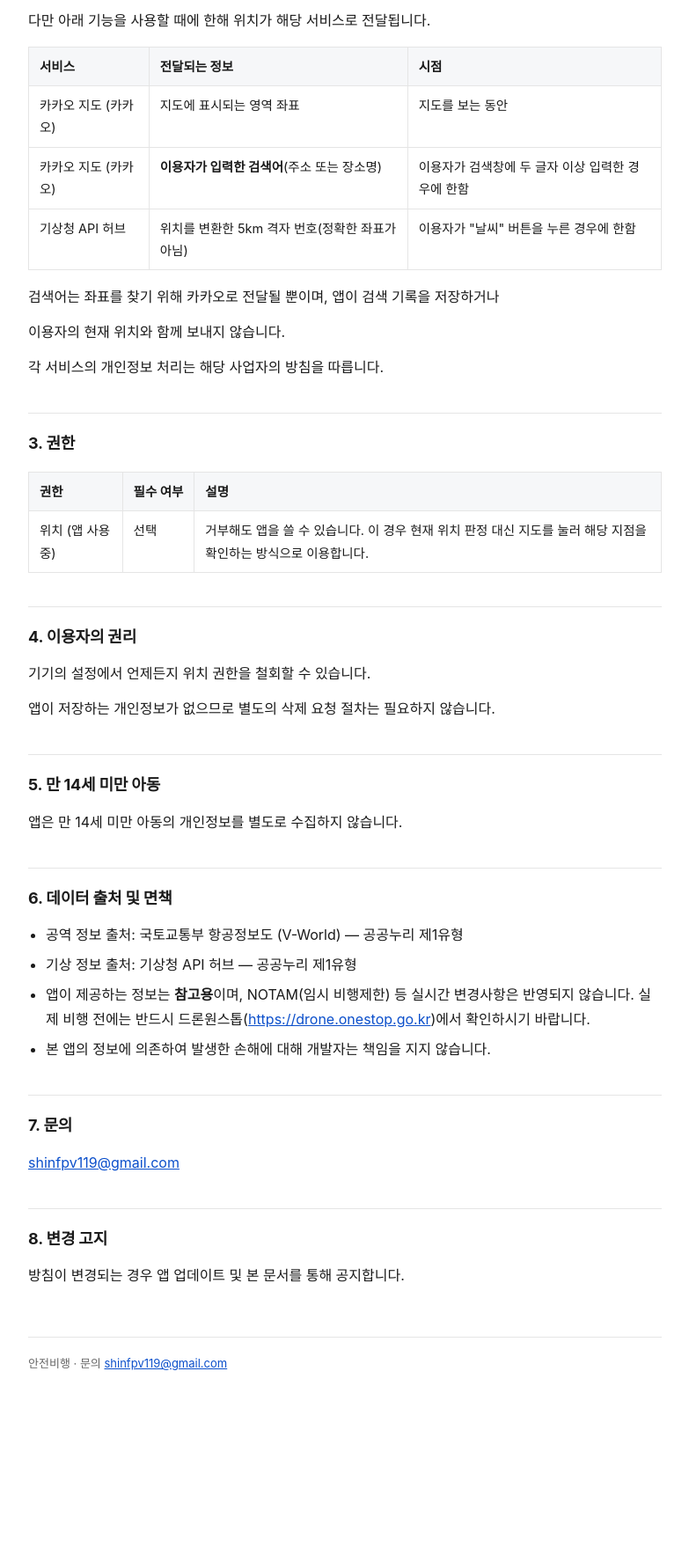
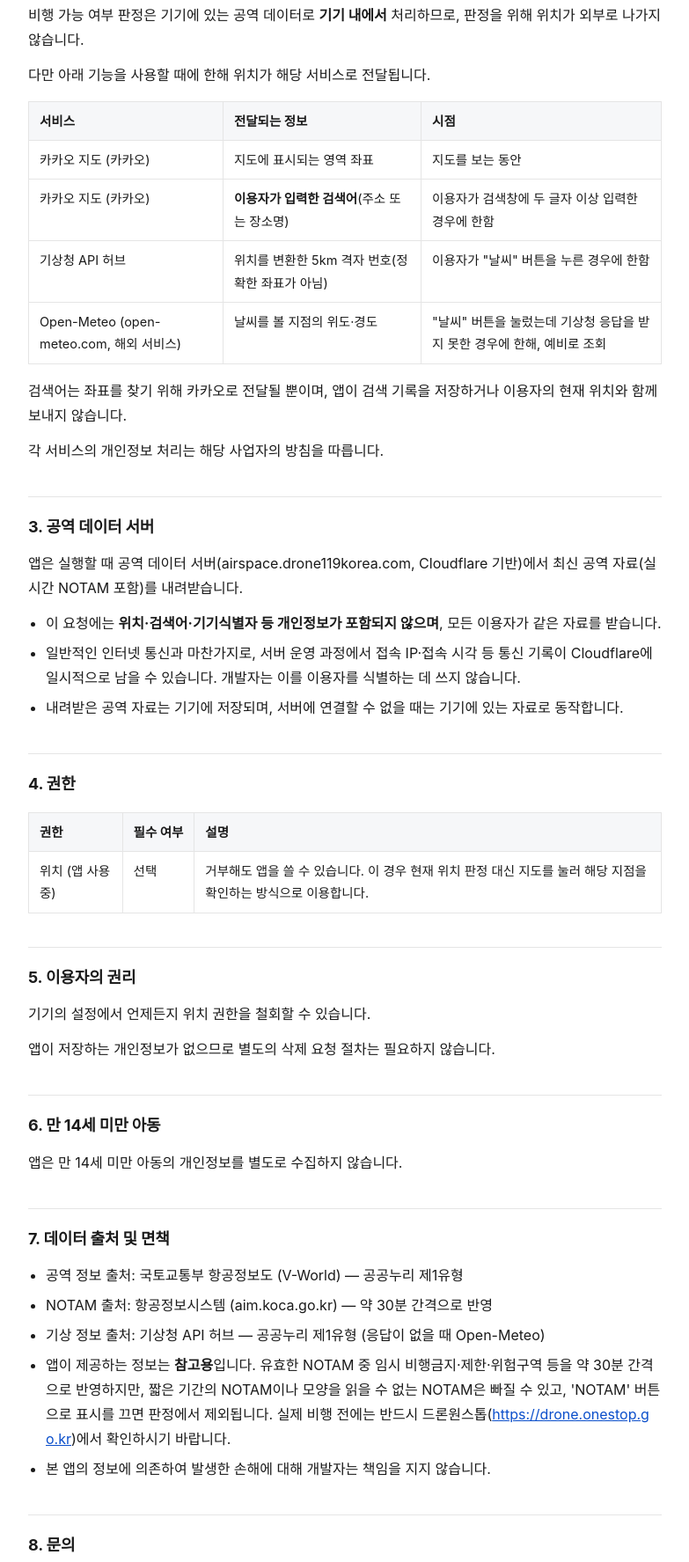
Before and after one commit to pmzh7gczmp-gif/safeflight-privacy, a plain HTML site: page index.html in a window 1280 px wide. Shown: the part 701-2476 px from the top of the page at 88% size, without its empty margins (248-1031 px from the left). Before the commit the page ends 2342 px from the top, so only its background shows below. Drawn offline with Linux system fonts and the light colour scheme.

Commit message:
개인정보처리방침 2026-10-29: 공역 데이터 서버·실시간 NOTAM(앱 1.0.7), NOTAM 표시 설정, 예비 기상 조회(Open-Meteo) 안내
Co-Authored-By: Claude Opus 5.5 <noreply@anthropic.com>

```diff
--- a/index.html
+++ b/index.html
@@ -39,31 +39,34 @@
 <body>
 <main>
 <h1>안전비행 개인정보처리방침</h1>
-<p>시행일: 2026-09-04</p>
+<p>시행일: 2026-10-29</p>
 <p>&quot;안전비행&quot;(이하 &quot;앱&quot;)은 이용자의 개인정보를 소중히 다루며, 아래와 같이 처리합니다.</p>
 <h2>1. 수집하는 정보</h2>
 <div class="tw"><table><thead><tr><th>항목</th><th>수집 방법</th><th>목적</th><th>보관</th></tr></thead><tbody><tr><td>위치정보(위도·경도)</td><td>기기의 위치 서비스</td><td>현재 위치가 드론 비행금지·제한구역에 해당하는지 판정, 해당 지역 기상정보 조회</td><td><strong>저장하지 않음</strong> (기기 메모리에서만 사용)</td></tr></tbody></table></div>
-<ul><li>앱은 회원가입이 없으며 <strong>계정, 이름, 이메일, 연락처, 기기식별자를 수집하지 않습니다.</strong></li><li>검색창에 입력한 내용은 좌표 조회 목적으로만 쓰이며 기기에도 서버에도 남지 않습니다.</li><li>위치정보는 앱 실행 중에만 사용하며, 앱을 종료하면 사라집니다.</li><li>위치 이력을 기록하거나 서버에 전송·저장하지 않습니다.</li><li>광고 식별자를 수집하지 않으며 광고를 게재하지 않습니다.</li></ul>
+<ul><li>앱은 회원가입이 없으며 <strong>계정, 이름, 이메일, 연락처, 기기식별자를 수집하지 않습니다.</strong></li><li>검색창에 입력한 내용은 좌표 조회 목적으로만 쓰이며 기기에도 서버에도 남지 않습니다.</li><li>위치정보는 앱 실행 중에만 사용하며, 앱을 종료하면 사라집니다.</li><li>위치 이력을 기록하거나 서버에 전송·저장하지 않습니다.</li><li>광고 식별자를 수집하지 않으며 광고를 게재하지 않습니다.</li><li>기기에는 공역 자료와 &#39;NOTAM 표시 켬/끔&#39; 설정만 저장되며, 여기에는 개인정보가 포함되지 않습니다.</li></ul>
 <h2>2. 위치정보의 제3자 전송</h2>
-<p>비행 가능 여부 판정은 앱에 내장된 공역 데이터로 <strong>기기 내에서</strong> 처리하므로 위치가 외부로 나가지 않습니다.</p>
+<p>비행 가능 여부 판정은 기기에 있는 공역 데이터로 <strong>기기 내에서</strong> 처리하므로, 판정을 위해 위치가 외부로 나가지 않습니다.</p>
 <p>다만 아래 기능을 사용할 때에 한해 위치가 해당 서비스로 전달됩니다.</p>
-<div class="tw"><table><thead><tr><th>서비스</th><th>전달되는 정보</th><th>시점</th></tr></thead><tbody><tr><td>카카오 지도 (카카오)</td><td>지도에 표시되는 영역 좌표</td><td>지도를 보는 동안</td></tr><tr><td>카카오 지도 (카카오)</td><td><strong>이용자가 입력한 검색어</strong>(주소 또는 장소명)</td><td>이용자가 검색창에 두 글자 이상 입력한 경우에 한함</td></tr><tr><td>기상청 API 허브</td><td>위치를 변환한 5km 격자 번호(정확한 좌표가 아님)</td><td>이용자가 &quot;날씨&quot; 버튼을 누른 경우에 한함</td></tr></tbody></table></div>
-<p>검색어는 좌표를 찾기 위해 카카오로 전달될 뿐이며, 앱이 검색 기록을 저장하거나</p>
-<p>이용자의 현재 위치와 함께 보내지 않습니다.</p>
+<div class="tw"><table><thead><tr><th>서비스</th><th>전달되는 정보</th><th>시점</th></tr></thead><tbody><tr><td>카카오 지도 (카카오)</td><td>지도에 표시되는 영역 좌표</td><td>지도를 보는 동안</td></tr><tr><td>카카오 지도 (카카오)</td><td><strong>이용자가 입력한 검색어</strong>(주소 또는 장소명)</td><td>이용자가 검색창에 두 글자 이상 입력한 경우에 한함</td></tr><tr><td>기상청 API 허브</td><td>위치를 변환한 5km 격자 번호(정확한 좌표가 아님)</td><td>이용자가 &quot;날씨&quot; 버튼을 누른 경우에 한함</td></tr><tr><td>Open-Meteo (open-meteo.com, 해외 서비스)</td><td>날씨를 볼 지점의 위도·경도</td><td>&quot;날씨&quot; 버튼을 눌렀는데 기상청 응답을 받지 못한 경우에 한해, 예비로 조회</td></tr></tbody></table></div>
+<p>검색어는 좌표를 찾기 위해 카카오로 전달될 뿐이며, 앱이 검색 기록을 저장하거나 이용자의 현재 위치와 함께 보내지 않습니다.</p>
 <p>각 서비스의 개인정보 처리는 해당 사업자의 방침을 따릅니다.</p>
-<h2>3. 권한</h2>
+<h2>3. 공역 데이터 서버</h2>
+<p>앱은 실행할 때 공역 데이터 서버(airspace.drone119korea.com, Cloudflare 기반)에서 최신 공역 자료(실시간 NOTAM 포함)를 내려받습니다.</p>
+<ul><li>이 요청에는 <strong>위치·검색어·기기식별자 등 개인정보가 포함되지 않으며</strong>, 모든 이용자가 같은 자료를 받습니다.</li><li>일반적인 인터넷 통신과 마찬가지로, 서버 운영 과정에서 접속 IP·접속 시각 등 통신 기록이 Cloudflare에 일시적으로 남을 수 있습니다. 개발자는 이를 이용자를 식별하는 데 쓰지 않습니다.</li><li>내려받은 공역 자료는 기기에 저장되며, 서버에 연결할 수 없을 때는 기기에 있는 자료로 동작합니다.</li></ul>
+<h2>4. 권한</h2>
 <div class="tw"><table><thead><tr><th>권한</th><th>필수 여부</th><th>설명</th></tr></thead><tbody><tr><td>위치 (앱 사용 중)</td><td>선택</td><td>거부해도 앱을 쓸 수 있습니다. 이 경우 현재 위치 판정 대신 지도를 눌러 해당 지점을 확인하는 방식으로 이용합니다.</td></tr></tbody></table></div>
-<h2>4. 이용자의 권리</h2>
+<h2>5. 이용자의 권리</h2>
 <p>기기의 설정에서 언제든지 위치 권한을 철회할 수 있습니다.</p>
 <p>앱이 저장하는 개인정보가 없으므로 별도의 삭제 요청 절차는 필요하지 않습니다.</p>
-<h2>5. 만 14세 미만 아동</h2>
+<h2>6. 만 14세 미만 아동</h2>
 <p>앱은 만 14세 미만 아동의 개인정보를 별도로 수집하지 않습니다.</p>
-<h2>6. 데이터 출처 및 면책</h2>
-<ul><li>공역 정보 출처: 국토교통부 항공정보도 (V-World) — 공공누리 제1유형</li><li>기상 정보 출처: 기상청 API 허브 — 공공누리 제1유형</li><li>앱이 제공하는 정보는 <strong>참고용</strong>이며, NOTAM(임시 비행제한) 등 실시간 변경사항은 반영되지 않습니다. 실제 비행 전에는 반드시 드론원스톱(<a href="https://drone.onestop.go.kr">https://drone.onestop.go.kr</a>)에서 확인하시기 바랍니다.</li><li>본 앱의 정보에 의존하여 발생한 손해에 대해 개발자는 책임을 지지 않습니다.</li></ul>
-<h2>7. 문의</h2>
+<h2>7. 데이터 출처 및 면책</h2>
+<ul><li>공역 정보 출처: 국토교통부 항공정보도 (V-World) — 공공누리 제1유형</li><li>NOTAM 출처: 항공정보시스템 (aim.koca.go.kr) — 약 30분 간격으로 반영</li><li>기상 정보 출처: 기상청 API 허브 — 공공누리 제1유형 (응답이 없을 때 Open-Meteo)</li><li>앱이 제공하는 정보는 <strong>참고용</strong>입니다. 유효한 NOTAM 중 임시 비행금지·제한·위험구역 등을 약 30분 간격으로 반영하지만, 짧은 기간의 NOTAM이나 모양을 읽을 수 없는 NOTAM은 빠질 수 있고, &#39;NOTAM&#39; 버튼으로 표시를 끄면 판정에서 제외됩니다. 실제 비행 전에는 반드시 드론원스톱(<a href="https://drone.onestop.go.kr">https://drone.onestop.go.kr</a>)에서 확인하시기 바랍니다.</li><li>본 앱의 정보에 의존하여 발생한 손해에 대해 개발자는 책임을 지지 않습니다.</li></ul>
+<h2>8. 문의</h2>
 <p><a href="mailto:shinfpv119@gmail.com">shinfpv119@gmail.com</a></p>
-<h2>8. 변경 고지</h2>
+<h2>9. 변경 고지</h2>
 <p>방침이 변경되는 경우 앱 업데이트 및 본 문서를 통해 공지합니다.</p>
+<div class="tw"><table><thead><tr><th>시행일</th><th>변경 내용</th></tr></thead><tbody><tr><td>2026-10-29</td><td>공역 데이터 서버와 실시간 NOTAM 반영(앱 1.0.7), &#39;NOTAM 표시&#39; 설정, 예비 기상 조회(Open-Meteo) 안내 추가</td></tr><tr><td>2026-09-04</td><td>최초 시행</td></tr></tbody></table></div>
 <footer>안전비행 · 문의 <a href="mailto:shinfpv119@gmail.com">shinfpv119@gmail.com</a></footer>
 </main>
 </body>
```
